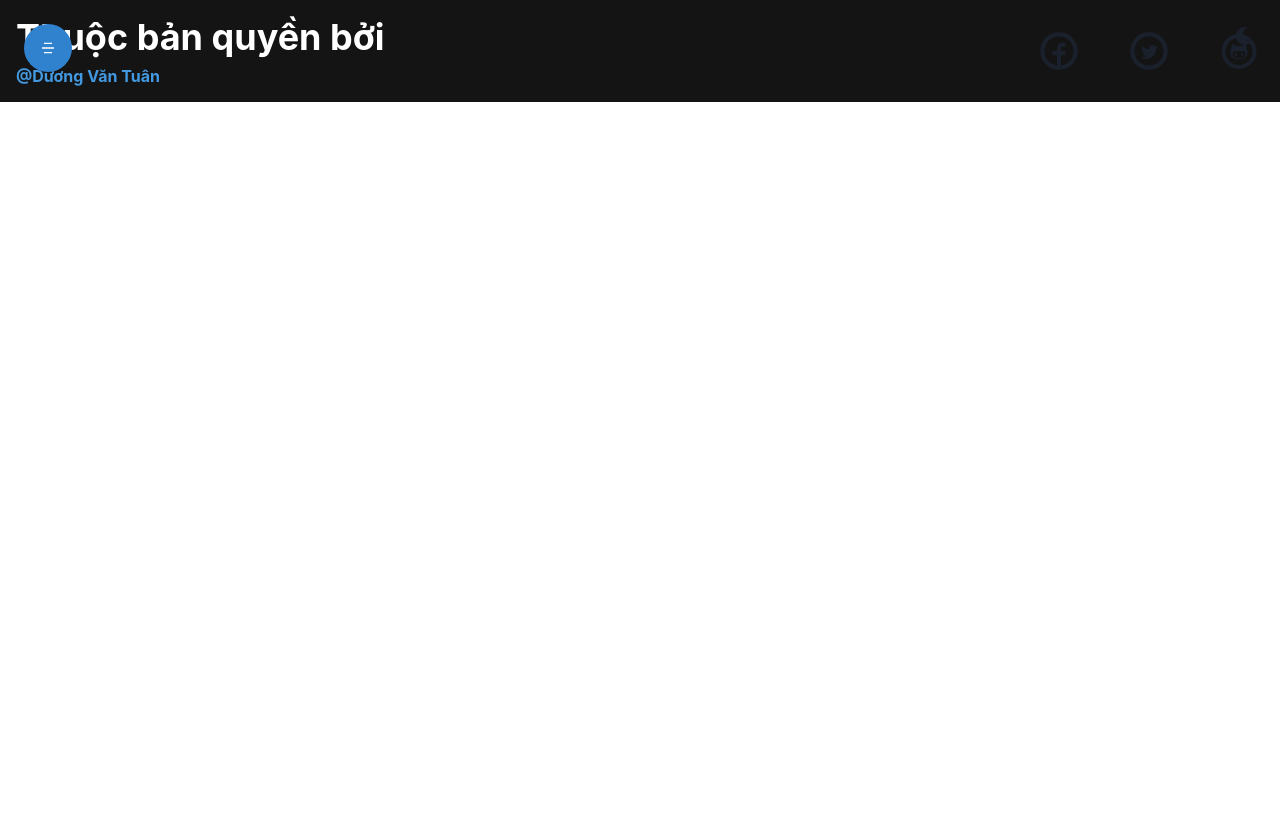
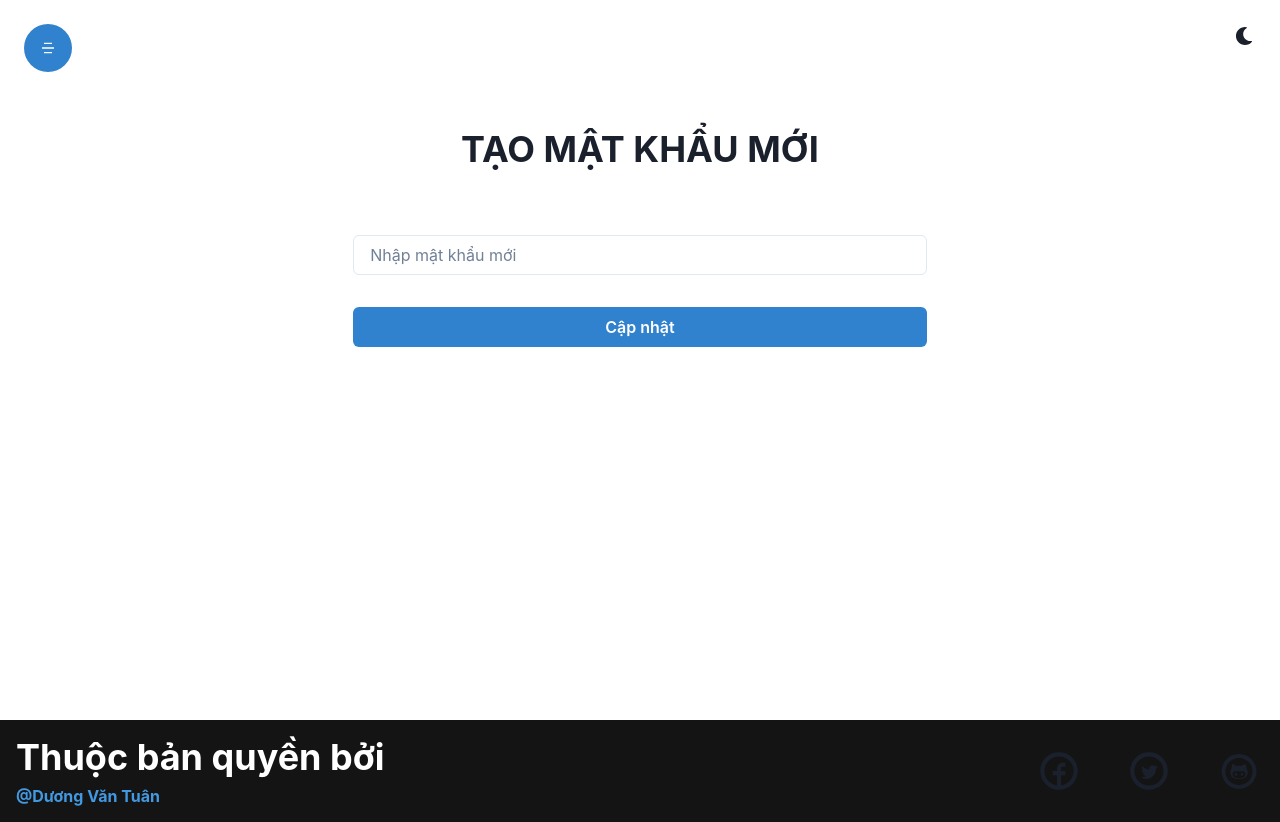
Before and after one commit to tkdvt372/course-web, a React (Create React App) app in the folder client/: page /reset-password/1 in a window 1280 px wide. Before the commit the page ends 800 px from the top, so only its background shows below. Built offline with nearby package versions, Linux system fonts and the light colour scheme.

Commit message:
completed component ForgetPassword and ResetPassword

```diff
--- a/client/src/App.js
+++ b/client/src/App.js
@@ -1,7 +1,9 @@
 import React from 'react';
 import { BrowserRouter as Router, Route, Routes } from "react-router-dom"
+import ForgetPassword from './components/Auth/ForgetPassword';
 import Login from './components/Auth/Login';
 import Register from './components/Auth/Register';
+import ResetPassword from './components/Auth/ResetPassword';
 import Courses from './components/Courses/Courses';
 import Home from './components/Home/Home';
 import Footer from './components/Layout/Footer/Footer';
@@ -15,6 +17,8 @@
         <Route path="/courses" element={<Courses />} />
         <Route path="/login" element={<Login />} />
         <Route path="/register" element={<Register />} />
+        <Route path="/forget-password" element={<ForgetPassword />} />
+        <Route path="/reset-password/:token" element={<ResetPassword />} />
       </Routes>
       <Footer />
     </Router>
--- /dev/null
+++ b/client/src/components/Auth/ForgetPassword.jsx
@@ -0,0 +1,25 @@
+import React, { useState } from 'react'
+import { Button, Container, Heading, Input, VStack } from "@chakra-ui/react"
+
+const ForgetPassword = () => {
+    const [email, setEmail] = useState("")
+    return (
+        <Container py={"16"} h={"90vh"}>
+            <form>
+                <Heading children="QUÊN MẬT KHẨU" my="16" textTransform={"uppercase"} textAlign={"center"} />
+                <VStack spacing={"8"}>
+                    <Input required id="email" value={email} onChange={(e) => setEmail(e.target.value)}
+                        placeholder="abc@email.com"
+                        type={"email"}
+                        focusBorderColor="blue.500"
+                    />
+                    <Button type="submit" w="full" colorScheme={"blue"}>
+                        Xác nhận
+                    </Button>
+                </VStack>
+            </form>
+        </Container >
+    )
+}
+
+export default ForgetPassword
--- /dev/null
+++ b/client/src/components/Auth/ResetPassword.jsx
@@ -0,0 +1,27 @@
+import React, { useState } from 'react'
+import { Button, Container, Heading, Input, VStack } from "@chakra-ui/react"
+import { useParams } from "react-router-dom"
+const ResetPassword = () => {
+    const [password, setPassword] = useState("")
+    const params = useParams()
+    console.log(params.token);
+    return (
+        <Container py={"16"} h={"90vh"}>
+            <form>
+                <Heading children="TẠO MẬT KHẨU MỚI" my="16" textTransform={"uppercase"} textAlign={"center"} />
+                <VStack spacing={"8"}>
+                    <Input required id="password" value={password} onChange={(e) => setPassword(e.target.value)}
+                        placeholder="Nhập mật khẩu mới"
+                        type={"password"}
+                        focusBorderColor="blue.500"
+                    />
+                    <Button type="submit" w="full" colorScheme={"blue"}>
+                        Cập nhật
+                    </Button>
+                </VStack>
+            </form>
+        </Container >
+    )
+}
+
+export default ResetPassword
```
